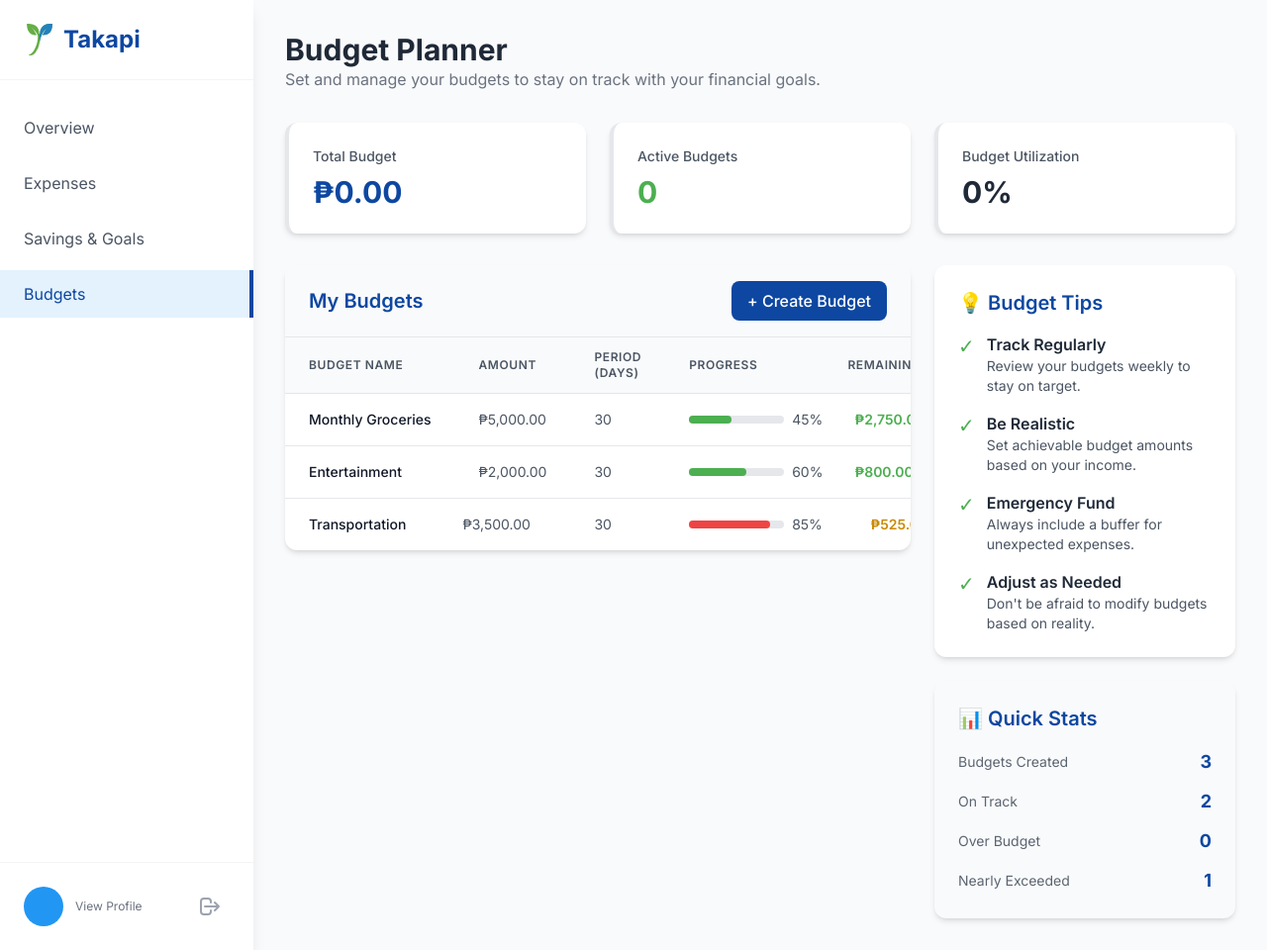
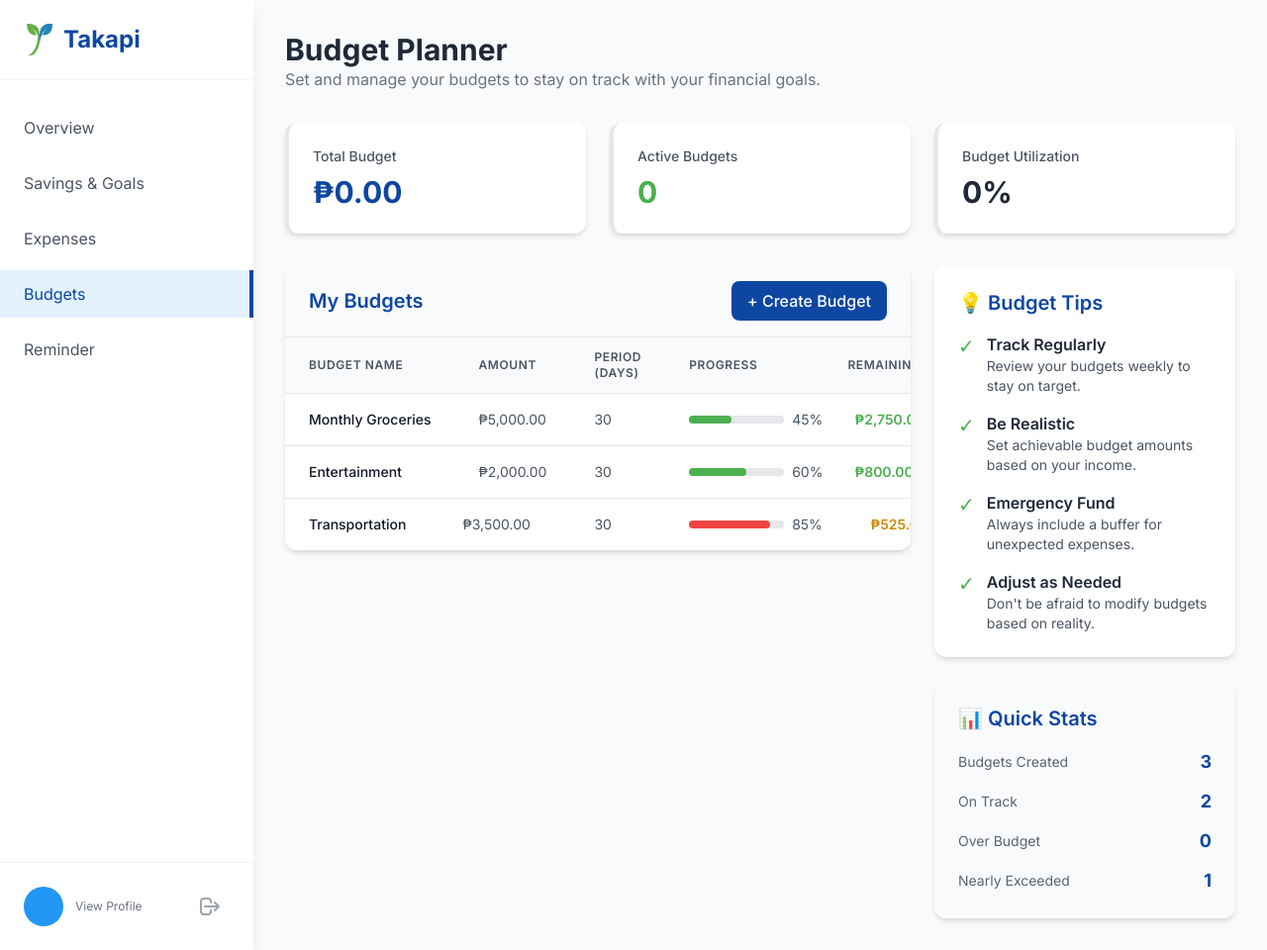
Before and after one commit to GReturn/Takapi, a Django app: page /budget/ in a window 1280 px wide. Shown: the whole page at 99% size. Run offline with Django 5.2, Linux system fonts and the light colour scheme; some libraries are stand-ins or nearby versions.

Commit message:
added redirect to reminder and better navigation order

```diff
--- a/apps/user/templates/base.html
+++ b/apps/user/templates/base.html
@@ -37,19 +37,24 @@
                 Overview
             </a>
 
+            <a href="{% url 'savings:index' %}"
+               class="sidebar-link {% if 'savings' in request.resolver_match.namespaces %}active{% endif %} flex items-center px-6 py-3 text-gray-600 hover:bg-gray-50 transition-colors">
+                Savings & Goals
+            </a>
+
             <a href="{% url 'expense:index' %}"
                class="sidebar-link {% if 'expense' in request.resolver_match.namespaces %}active{% endif %} flex items-center px-6 py-3 text-gray-600 hover:bg-gray-50 transition-colors">
                 Expenses
             </a>
 
-            <a href="{% url 'savings:index' %}"
-               class="sidebar-link {% if 'savings' in request.resolver_match.namespaces %}active{% endif %} flex items-center px-6 py-3 text-gray-600 hover:bg-gray-50 transition-colors">
-                Savings & Goals
-            </a>
-
             <a href="{% url 'budget:index' %}"
                class="sidebar-link {% if 'budget' in request.resolver_match.namespaces %}active{% endif %} flex items-center px-6 py-3 text-gray-600 hover:bg-gray-50 transition-colors">
                 Budgets
+            </a>
+
+            <a href="{% url 'reminder:index' %}"
+               class="sidebar-link {% if 'reminder' in request.resolver_match.namespaces %}active{% endif %} flex items-center px-6 py-3 text-gray-600 hover:bg-gray-50 transition-colors">
+                Reminder
             </a>
         </nav>
 
```
